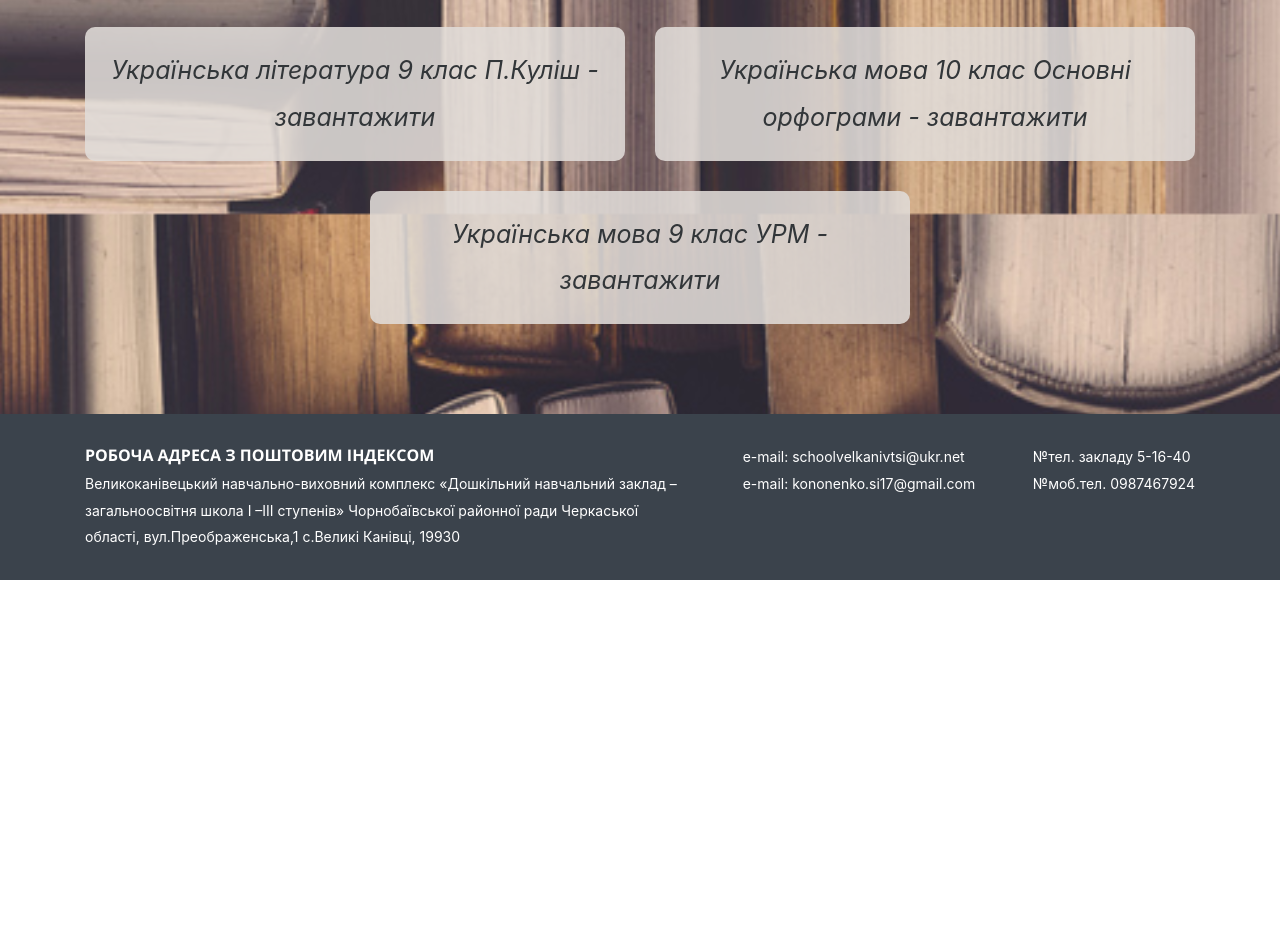
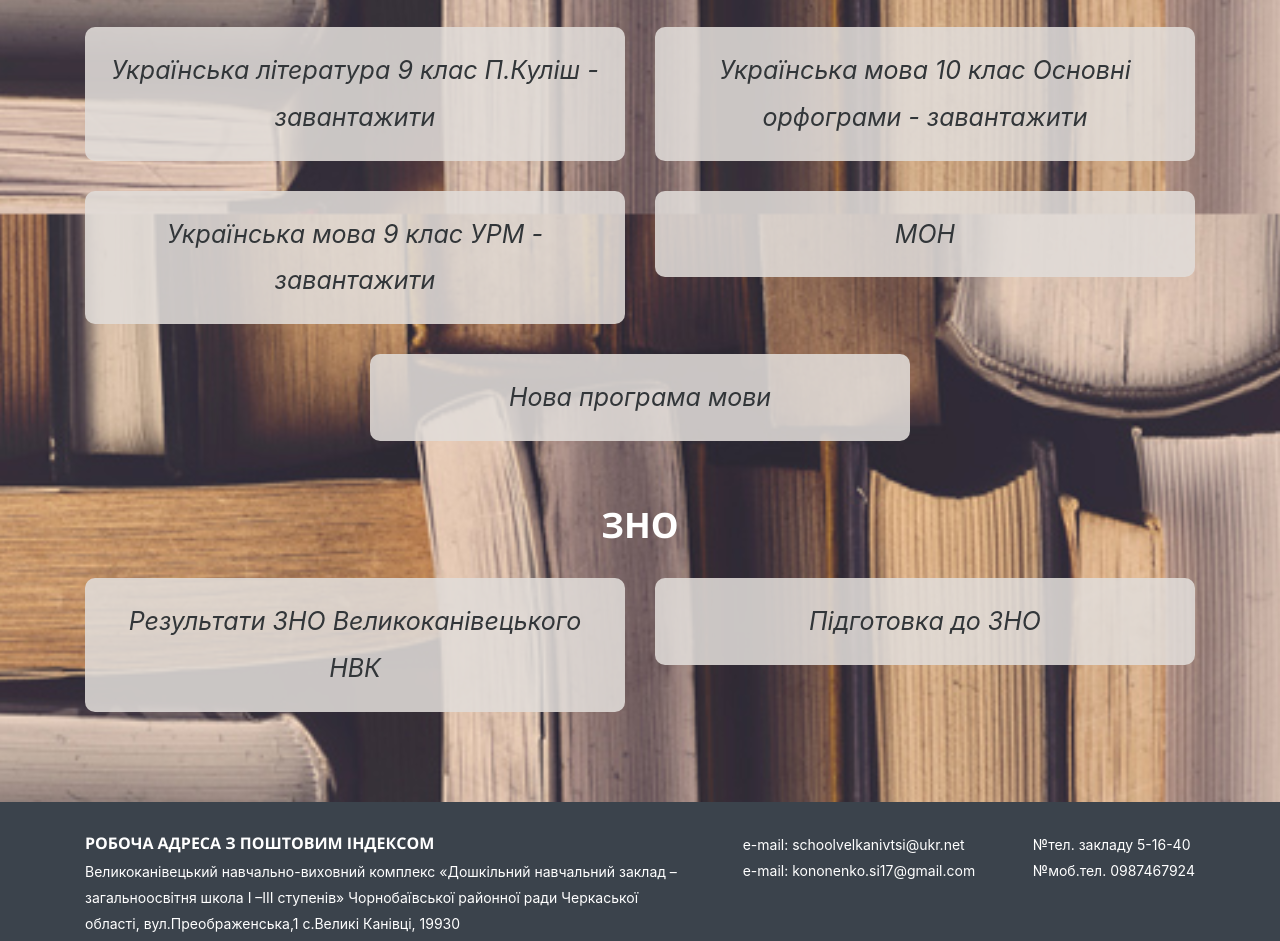
Before and after one commit to OksanaRozsokha/teacherPage, a website with bundled scripts: page src/index.html in a window 1280 px wide. Shown: the part 5831-6772 px from the top of the page. Before the commit the page ends 6411 px from the top, so only its background shows below. Built offline with nearby package versions, Linux system fonts and the light colour scheme; files whose address does not match are found by name; a web font is replaced by a local one.

Commit message:
add a new documents to section

```diff
--- a/src/index.html
+++ b/src/index.html
@@ -252,7 +252,7 @@
                 <h2 class="title title-normal title-prim-color title-bigger">Педагогічна скарбниця</h2>
             </header>
             <div class="container">
-                <ul class="documents-list row justify-content-center">
+                <ul class="documents-list row justify-content-center mb-5">
                     <li class="documents-list__item col-md-12 col-lg-6 mb-5"><a class="document-link document-link--disable text text-big text-italic" href="img/Avtorska-programa-treningy.pdf" download>Авторська програма психолого-педагогічного тренінгу - завантажити</a></li>
                     <li class="documents-list__item col-md-12 col-lg-6 mb-5"><a class="document-link document-link--disable text text-big text-italic" href="img/Internet-conferenciaT-Shevchenko.pdf" target="_blank" download="">Інтернет-конференція Т.Г.Шевченко - завантажити</a></li>
                     <li class="documents-list__item col-md-12 col-lg-6 mb-5"><a class="document-link document-link--disable text text-big text-italic" href="img/IPKPokrova.pdf" target="_blank" download="">ІПК Покрова - завантажити</a></li>
@@ -262,6 +262,13 @@
                     <li class="documents-list__item col-md-12 col-lg-6 mb-5"><a class="document-link document-link--disable text text-big text-italic" href="img/UkrainskaLiteratyra9ClassP-Cylish.pdf" target="_blank" download="">Українська література  9 клас П.Куліш - завантажити</a></li>
                     <li class="documents-list__item col-md-12 col-lg-6 mb-5"><a class="document-link document-link--disable text text-big text-italic" href="img/UkrainskaMova10ClassOsnovuOrfogramu.pdf" target="_blank" download="">Українська мова 10 клас Основні орфограми - завантажити</a></li>
                     <li class="documents-list__item col-md-12 col-lg-6 mb-5"><a class="document-link document-link--disable text text-big text-italic" href="img/UrkainskaMova9ClassURM.pdf" target="_blank" download="">Українська мова 9 клас УРМ - завантажити</a></li>
+                    <li class="documents-list__item col-md-12 col-lg-6 mb-5"><a class="document-link document-link--disable text text-big text-italic" href="img/mon.pdf" target="_blank" download="">МОН</a></li>
+                    <li class="documents-list__item col-md-12 col-lg-6 mb-5"><a class="document-link document-link--disable text text-big text-italic" href="img/nova_programma_mova.rar" target="_blank" download="">Нова програма мови</a></li>
+                </ul>
+                <h3 class="title title-normal title-prim-color title-middle title-center mb-5">ЗНО</h3>
+                <ul class="documents-list row justify-content-center">
+                    <li class="documents-list__item col-md-12 col-lg-6 mb-5"><a class="document-link document-link--disable text text-big text-italic" href="img/rezultaty_zno_velykokanivezkogo_nvk.docx" download>Результати ЗНО Великоканівецького НВК</a></li>
+                    <li class="documents-list__item col-md-12 col-lg-6 mb-5"><a class="document-link document-link--disable text text-big text-italic" href="img/zno.rar" target="_blank" download="">Підготовка до ЗНО</a></li>
                 </ul>
             </div>
         </section>
@@ -280,7 +287,6 @@
                 <li class="text text-prim-color">№тел. закладу 5-16-40</li>
                 <li class="text text-prim-color">№моб.тел. 0987467924</li>
             </ul>
-
         </div>
     </footer>
 </div>
```
Also changed, not shown: index.html (+1 -1 lines), 8 other files.
